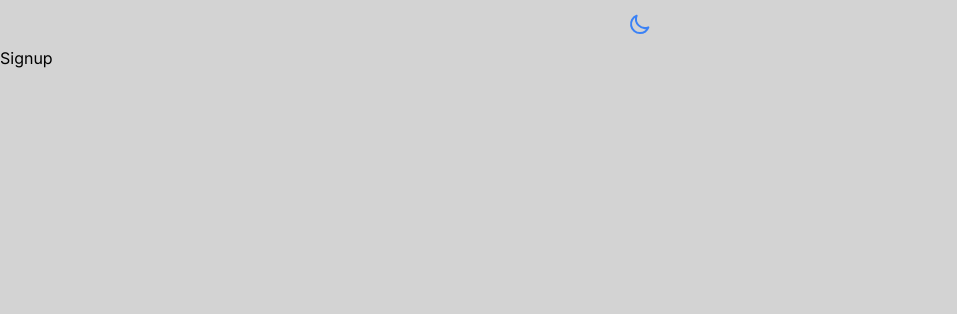
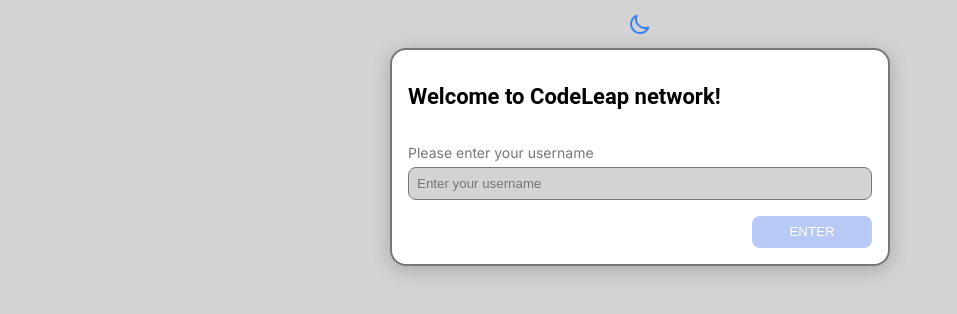
Before and after one commit to snk-js/CodeLeap-FE-prototype, a Next.js app: page /signup in a window 1280 px wide. Shown: the top 314 px of the page, without its empty margins (0-957 px from the left). Built offline with nearby package versions, Linux system fonts and the light colour scheme.

Commit message:
feat: create and style Modal, ModalBase and ModalOverlay initial structure

```diff
--- a/app/signup/page.tsx
+++ b/app/signup/page.tsx
@@ -1,5 +1,13 @@
+"use client";
+
+import SignupModal from "@/components/Sinup/SignupModal";
+
 const Signup = () => {
-  return <div>Signup</div>;
+  return (
+    <div className="flex justify-center">
+      <SignupModal />
+    </div>
+  );
 };
 
 export default Signup;
--- /dev/null
+++ b/components/Modal/ModalBase.module.scss
@@ -0,0 +1,38 @@
+.modal {
+  background: rgb(var(--background-text-rgb));
+  border: 2px solid rgb(var(--lighter-text-rgb));
+  border-radius: 16px;
+  padding: 0 1rem 0 1rem;
+  width: 500px;
+  box-sizing: border-box;
+  max-width: 90vw;
+  box-shadow: 0 4px 20px rgba(0, 0, 0, 0.2);
+}
+
+.header {
+  display: flex;
+  h2 {
+    font-family: 'Roboto', sans-serif;
+    font-weight: 700;
+    font-size: 22px;
+    color: rgb(var(--foreground-text-rgb));
+    padding: 1rem 0 1rem 0;
+  }
+  button {
+    background: none;
+    border: none;
+    font-size: 24px;
+    cursor: pointer;
+    color: rgb(var(--lighter-text-rgb));
+  }
+}
+
+.body {
+  margin-bottom: 16px;
+}
+
+.footer {
+  display: flex;
+  justify-content: flex-end;
+  gap: 8px;
+}
--- /dev/null
+++ b/components/Modal/ModalBase.tsx
@@ -0,0 +1,31 @@
+"use client";
+
+import React from "react";
+import styles from "./ModalBase.module.scss";
+
+interface ModalBaseProps {
+  title: string;
+  children: React.ReactNode;
+  footer?: React.ReactNode;
+  onClose?: () => void;
+}
+
+const ModalBase: React.FC<ModalBaseProps> = ({
+  title,
+  children,
+  footer,
+  onClose,
+}) => {
+  return (
+    <div className={styles.modal}>
+      <div className={styles.header}>
+        <h2>{title}</h2>
+        {onClose && <button onClick={onClose}>×</button>}
+      </div>
+      <div className={styles.body}>{children}</div>
+      {footer && <div className={styles.footer}>{footer}</div>}
+    </div>
+  );
+};
+
+export default ModalBase;
--- /dev/null
+++ b/components/Modal/ModalOverlay.tsx
@@ -0,0 +1,19 @@
+"use client";
+
+import React from "react";
+
+const ModalOverlay: React.FC<{
+  children: React.ReactNode;
+  onClose?: () => void;
+}> = ({ children, onClose }) => {
+  return (
+    <div
+      className="fixed inset-0 bg-black bg-opacity-50 flex items-center justify-center z-50"
+      onClick={onClose}
+    >
+      <div onClick={(e) => e.stopPropagation()}>{children}</div>
+    </div>
+  );
+};
+
+export default ModalOverlay;
--- /dev/null
+++ b/components/Sinup/SignupModal.module.scss
@@ -0,0 +1,43 @@
+.form {
+  display: flex;
+  flex-direction: column;
+  justify-content: space-between;
+
+  label {
+    font-size: 14px;
+    color: rgb(var(--lighter-text-rgb));
+  }
+
+  input {
+    padding: 8px;
+    border: 1px solid rgb(var(--lighter-text-rgb));
+    border-radius: 8px;
+    background: rgb(var(--base-background-rgb));
+    color: rgb(var(--foreground-text-rgb));
+  }
+
+  button {
+    padding: 8px 16px;
+    background: rgb(var(--primary-color-rgb));
+    color: rgb(var(--background-text-rgb));
+    border: none;
+    border-radius: 8px;
+    cursor: pointer;
+    &:disabled {
+      opacity: 0.5;
+      cursor: not-allowed;
+    }
+  }
+
+  .error {
+    color: red;
+    font-size: 12px;
+  }
+}
+
+.labelInput {
+  display: flex;
+  flex-direction: column;
+  gap: 0.4rem;
+  margin-bottom: 1rem;
+}
--- a/components/Sinup/SignupModal.tsx
+++ b/components/Sinup/SignupModal.tsx
@@ -1,9 +1,50 @@
-"use client";
-
-// import styles from "./SignupModa.module.scss";
+import React, { useState } from "react";
+import { useRouter } from "next/navigation";
+import ModalOverlay from "../Modal/ModalOverlay";
+import styles from "./SignupModal.module.scss";
+import ModalBase from "../Modal/ModalBase";
 
 const SignupModal = () => {
-  return <div>hello</div>;
+  const [username, setUsername] = useState("");
+  const [error, setError] = useState("");
+  const router = useRouter();
+
+  const handleSubmit = () => {
+    if (!username.trim()) {
+      setError("Username is required");
+      return;
+    }
+    localStorage.setItem("username", username);
+    setError("");
+    router.push("/");
+  };
+
+  return (
+    <ModalOverlay>
+      <ModalBase title="Welcome to CodeLeap network!">
+        <div className={styles.form}>
+          <div className={styles.labelInput}>
+            <label>Please enter your username</label>
+            <input
+              type="text"
+              value={username}
+              onChange={(e) => setUsername(e.target.value)}
+              placeholder="Enter your username"
+            />
+          </div>
+
+          {error && <p className={styles.error}>{error}</p>}
+          <button
+            className="w-max ml-auto text-base"
+            onClick={handleSubmit}
+            disabled={!username.trim()}
+          >
+            ENTER
+          </button>
+        </div>
+      </ModalBase>
+    </ModalOverlay>
+  );
 };
 
 export default SignupModal;
--- a/styles/globals.scss
+++ b/styles/globals.scss
@@ -9,7 +9,7 @@
 // Dark theme variables
 $base-background-dark: 18, 18, 18;       // Very dark gray (not pure black)
 $primary-color-dark: 138, 169, 255;      // Lighter/brighter blue for better contrast
-$background-text-dark: 0, 0, 0;          // Black (reversed from light theme)
+$background-text-dark: 28, 28, 28;          // Black (reversed from light theme)
 $foreground-text-dark: 255, 255, 255;    // White
 $lighter-text-dark: 59, 58, 58;          // a bit lighter black
 
@@ -18,7 +18,7 @@
   --primary-color-rgb: #{$primary-color};
   --background-text-rgb: #{$background-text};
   --foreground-text-rgb: #{$foreground-text};
-  --lighter-tex-rgb: #{$lighter-text};
+  --lighter-text-rgb: #{$lighter-text};
 }
 
 @mixin dark-theme {
@@ -26,8 +26,14 @@
   --primary-color-rgb: #{$primary-color-dark};
   --background-text-rgb: #{$background-text-dark};
   --foreground-text-rgb: #{$foreground-text-dark};
-  --lighter-tex-rgb: #{$lighter-text-dark};
+  --lighter-text-rgb: #{$lighter-text-dark};
 }
+
+button {
+  min-width: 120px;
+  height: 32px;
+}
+
 :root {
   @include light-theme;
 }
```
Also changed, not shown: components/Sinup/SignupModa.module.scss (deleted).
